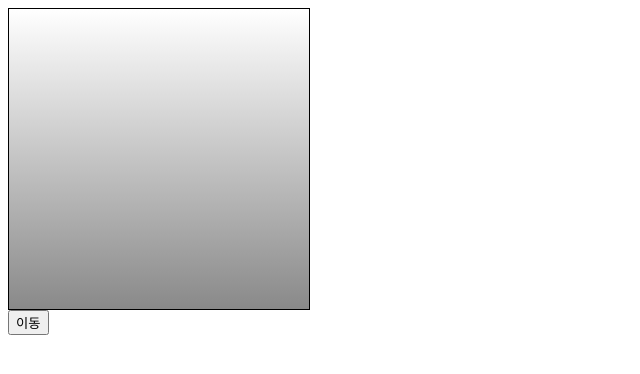
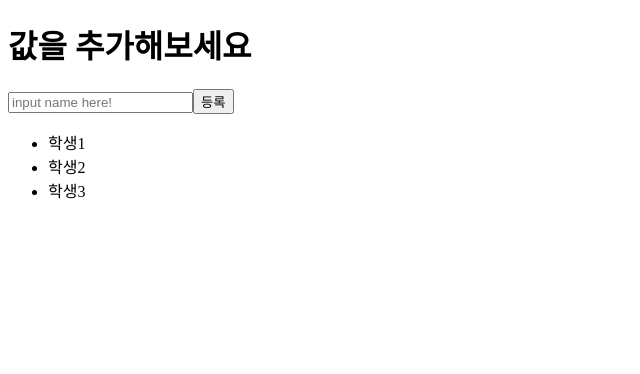
Before and after one commit to Bhanjo/React_study, a React (Create React App) app in the folder book_react/: page / in a window 1280 px wide. Shown: the top 374 px of the page, without its empty margins (0-640 px from the left). Built offline with nearby package versions, Linux system fonts and the light colour scheme.

Commit message:
추가: map을 이용한 동적으로 리스트 추가하기 구현

```diff
--- a/book_react/src/App.js
+++ b/book_react/src/App.js
@@ -1,8 +1,10 @@
-import ScrollBox from './components/ScrollBox';
+// import ScrollBox from './components/ScrollBox';
 // import MultiInputEvent from './components/MultiInputEvent';
 // import InputChangeEvent from './components/InputChangeEvent';
 // import CounterContainer from './container/CounterContainer';
 // import TodosContainer from './container/TodosContainer';
+
+import MapEvent from "./components/MapEvent";
 
 const App = () => {
     return(
@@ -14,7 +16,8 @@ const App = () => {
         <div>
             {/* <InputChangeEvent /> */}
             {/* <MultiInputEvent /> */}
-            <ScrollBox/>
+            {/* <ScrollBox/> */}
+            <MapEvent />
         </div>
     );
 };
--- /dev/null
+++ b/book_react/src/components/MapEvent.js
@@ -0,0 +1,47 @@
+import { useState } from 'react'
+
+const MapEvent = () => {
+    const [names, setNames] = useState([
+        { id: 1, text: '학생1'},
+        { id: 2, text: '학생2'},
+        { id: 3, text: '학생3'},
+    ]);
+
+    const [nextId, setNextId] = useState(4)
+
+    const [nextText, setNextText] = useState('')
+
+    const onChange = e => {
+        setNextText(e.target.value)
+    }
+
+    const onClick = () => {
+        // 기존 배열에 항목을 추가 하기 위해 기존 내용을 복사한다
+        const nextName = names.concat({
+            // id 값과 text 값을 부여한다
+            id: nextId,
+            text: nextText
+        });
+
+        // 새롭게 만들어진 배열을 기존 배열과 바꿔준다
+        setNames(nextName)
+        setNextId(nextId + 1) // 다음 id를 위해 증가
+        setNextText('') // input 값을 초기화
+    }
+    return(
+        <>
+        <h1>값을 추가해보세요</h1>
+        <input
+            placeholder='input name here!'
+            value={nextText}
+            onChange={onChange}
+        />
+        <button onClick={onClick}>등록</button>
+        <ul>
+            {names.map(name => <li key={name.id}>{name.text}</li>)}
+        </ul>
+        </>
+    );
+}
+
+export default MapEvent;
```
